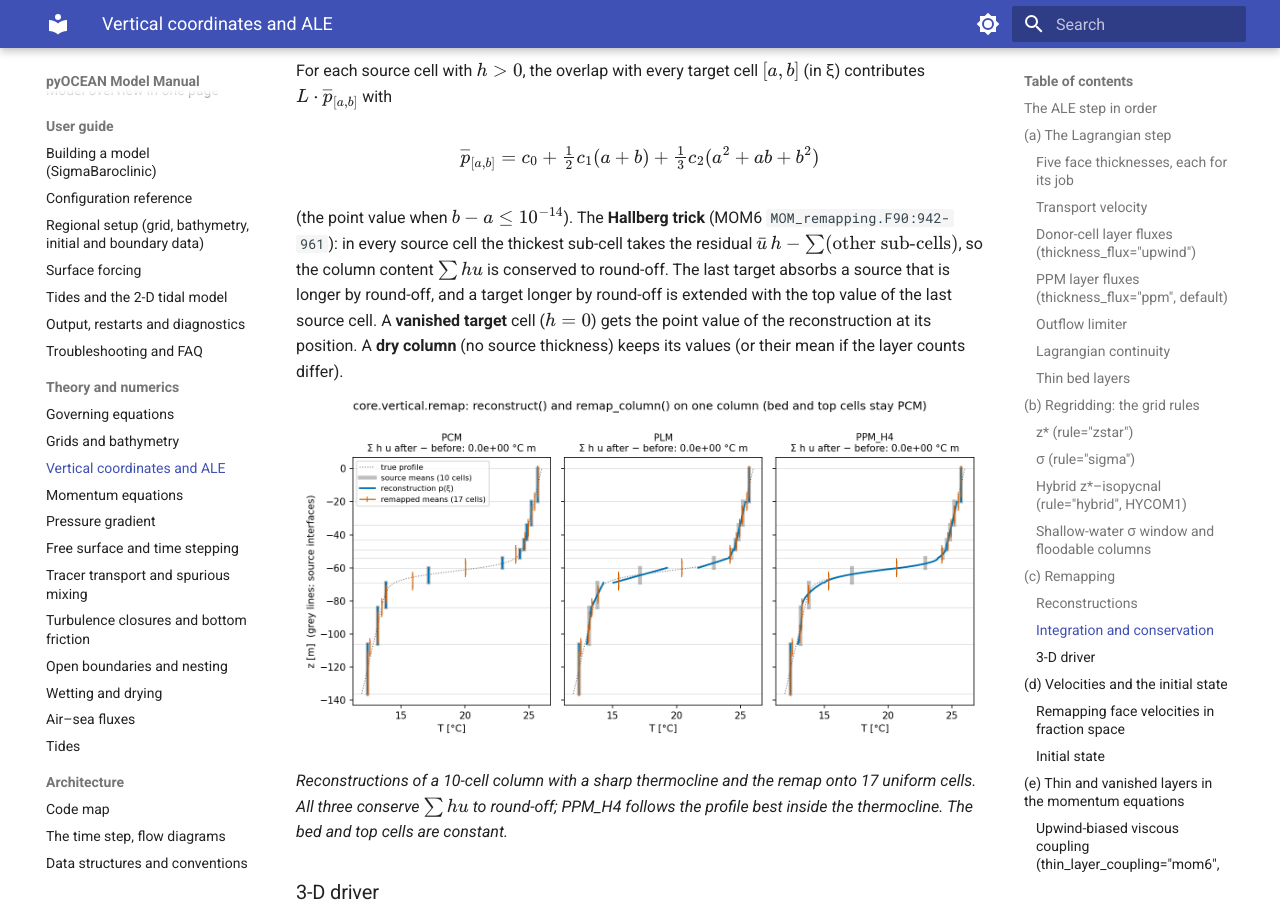
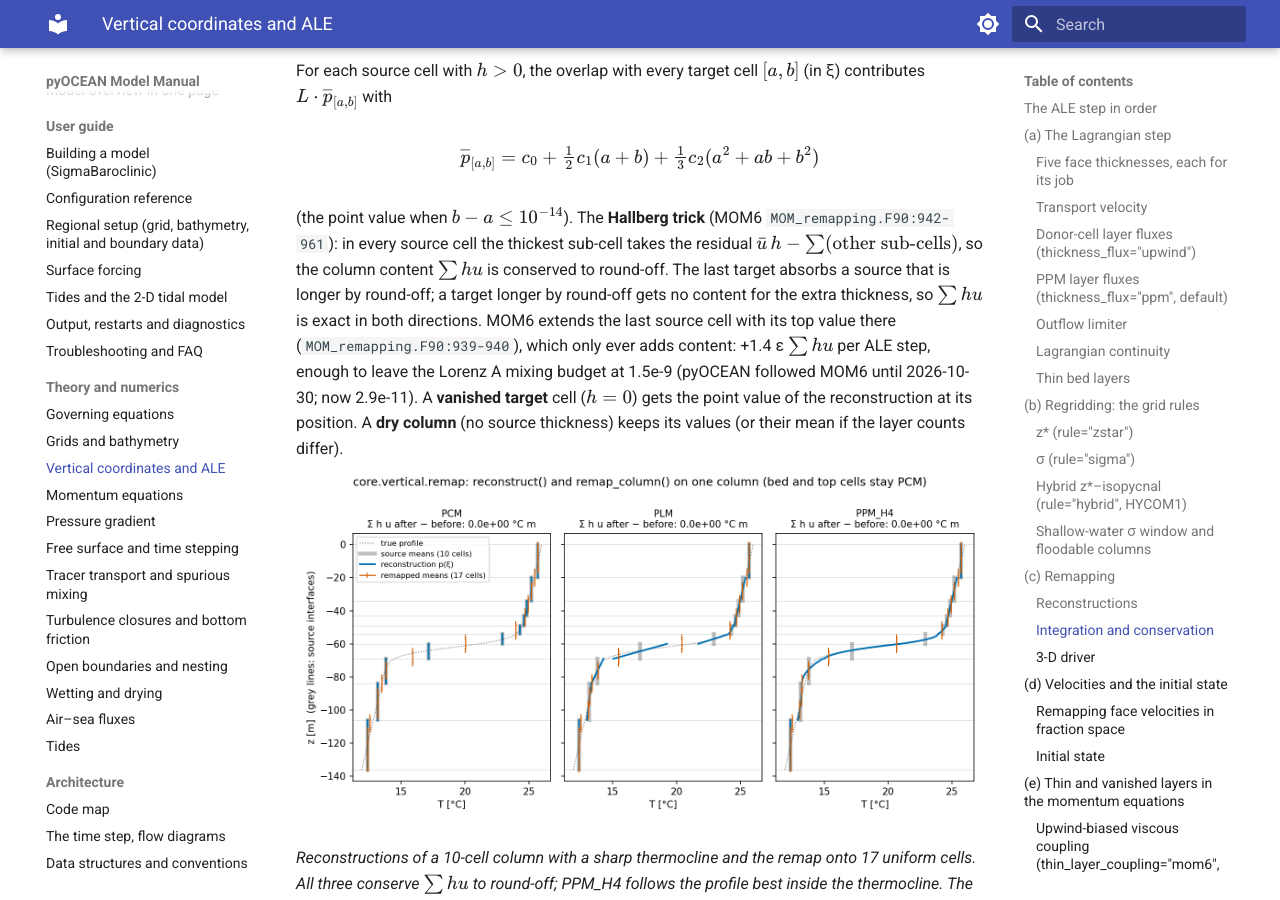
Before and after one commit to Estebanovich/pyOCEAN, an MkDocs documentation site: the page built from docs/manual/theory/vertical-ale.md, in a window 1280 px wide and 900 px high, scrolled down 14034 px. Built offline with MkDocs 1.6.1 and Material for MkDocs 9.7.7, drawn with Linux system fonts in a browser that asks for light colours.

Commit message:
Docs: content-exact remap closes the Lorenz A budget (2.9e-11)
Lorenz A ale_sigma_gls rerun for 600 cycles with the content-exact remap: |Me − M|/M
2.9e-11 (was 1.5e-9; N3 criterion 4 now met in A–D). Me 306.6 vs 281.0: the runs are
identical to cycle 10, diverge by cycle ~50 and then fluctuate around the same mean,
so the change is A's window variability, not the remap (Fs2_surf equal to 0.13 %).
README table kept as the N3 record, with the rerun added; CLAUDE.md, roadmap and
manual updated; test count 1771.

Co-Authored-By: Claude Opus 5.5 <noreply@anthropic.com>
Claude-Session: https://claude.ai/code/session_01DapNDveddxQLd53ugW9ton

```diff
--- a/docs/manual/theory/vertical-ale.md
+++ b/docs/manual/theory/vertical-ale.md
@@ -466,7 +466,10 @@ $$
 (the point value when $b - a \le 10^{-14}$). The **Hallberg trick** (MOM6 `MOM_remapping.F90:942-961`): in
 every source cell the thickest sub-cell takes the residual $\bar u\,h - \sum(\text{other sub-cells})$, so
 the column content $\sum h u$ is conserved to round-off. The last target absorbs a source that is longer by
-round-off, and a target longer by round-off is extended with the top value of the last source cell. A
+round-off; a target longer by round-off gets no content for the extra thickness, so $\sum h u$ is exact in
+both directions. MOM6 extends the last source cell with its top value there (`MOM_remapping.F90:939-940`),
+which only ever adds content: +1.4 ε $\sum h u$ per ALE step, enough to leave the Lorenz A mixing budget at
+1.5e-9 (pyOCEAN followed MOM6 until 2026-10-30; now 2.9e-11). A
 **vanished target** cell ($h = 0$) gets the point value of the reconstruction at its position. A **dry
 column** (no source thickness) keeps its values (or their mean if the layer counts differ).
 
```
Also changed, not shown: CLAUDE.md (+4 -4 lines), docs/design/vision_roadmap.md (+2 -2 lines), docs/manual/theory/turbulence-friction.md (+2 -1 lines), validation/lorenz_estuary/README.md (+12 -3 lines).
